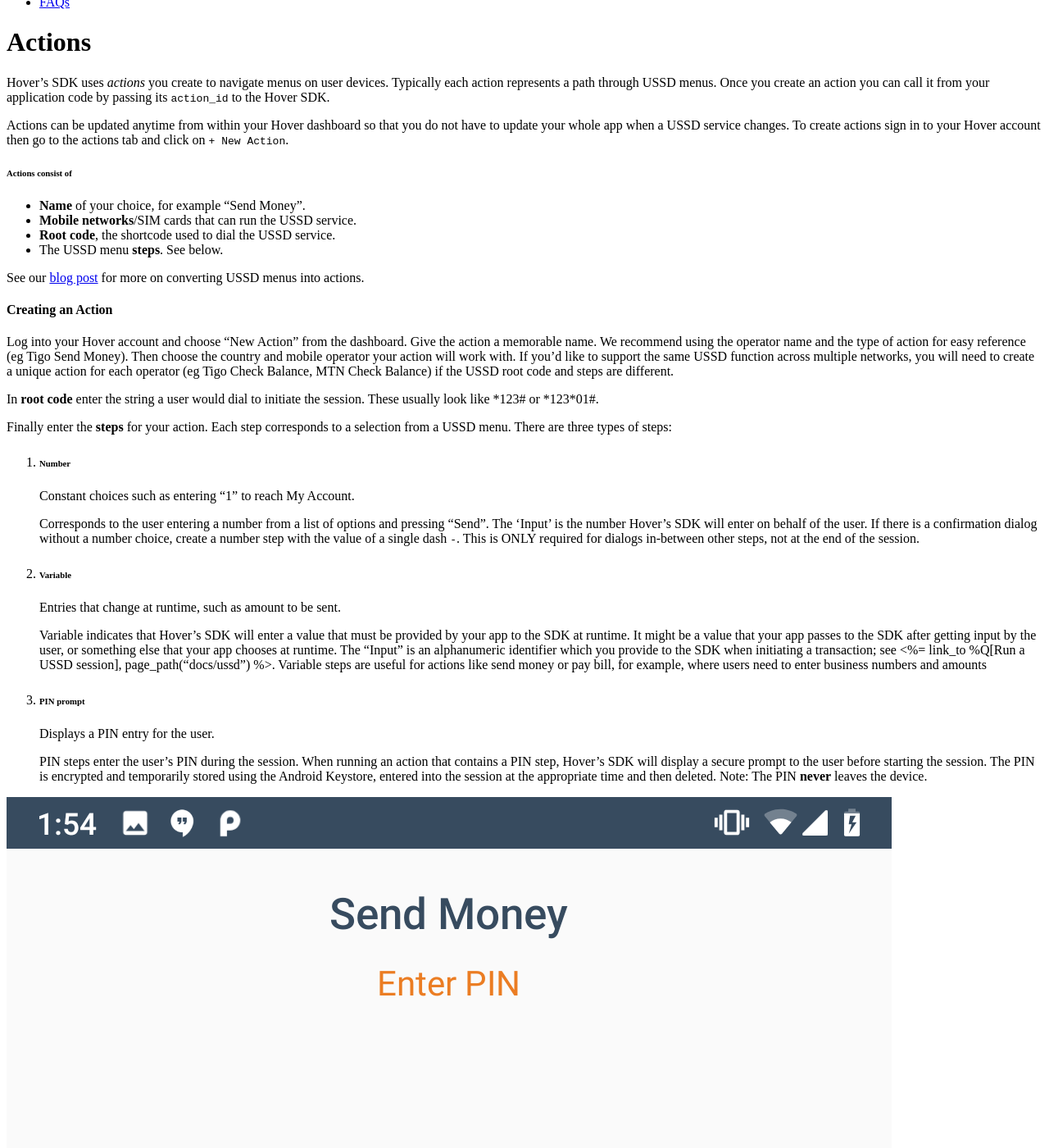
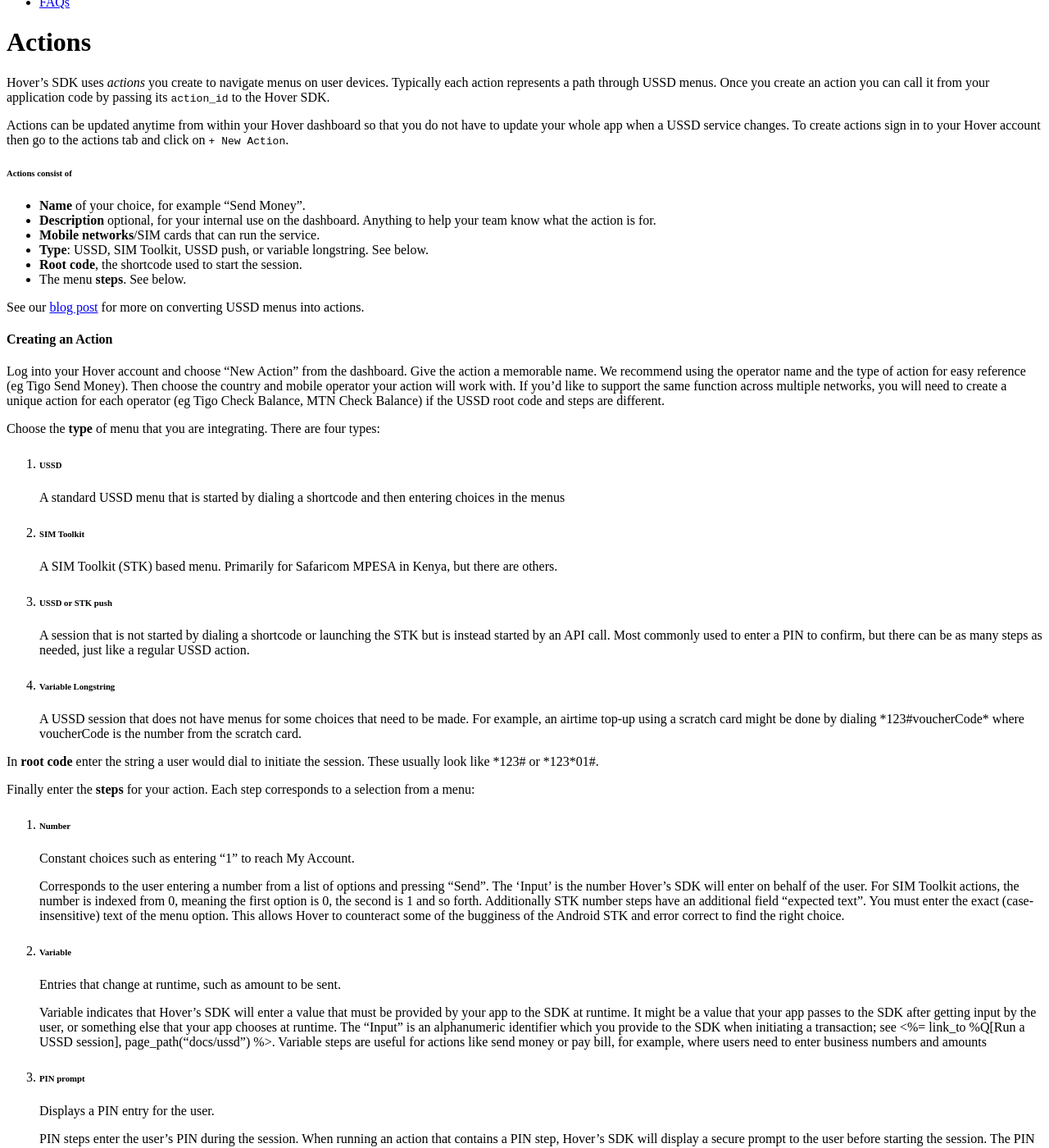
Before and after one commit to UseHover/hover-docs, a Jekyll site: the page built from actions.md, in a window 1280 px wide and 1400 px high, scrolled down 563 px. Shown: the whole window at 82% size. Built offline with Jekyll 4.4.1, drawn with Linux system fonts in a browser that asks for light colours; nearby versions of some CDN libraries; a style sheet for code colours, icons or effects is not loaded; some of the changed text lies outside the part shown.

Commit message:
Update to latest action types and fields (#3)
* Add action types and STK to docs

Added info about action types for USSD push and variable longstring. Added more info about STK and especially the expected text field for STK number choices

* Add Press OK step to quickstart

* Update ussd.md

Replace depreciated extra

* Replace depreciated extra

* Add input_extras to session result fields

* update extras fields in result

```diff
--- a/_includes/action_result.html
+++ b/_includes/action_result.html
@@ -2,7 +2,7 @@
 	<pre><code class="java" data-lang="java">@Override
 protected void onActivityResult (int requestCode, int resultCode, Intent data) {
 	if (requestCode == 0 &amp;&amp; resultCode == Activity.RESULT_OK) {
-		String[] sessionTextArr = data.getStringArrayExtra("ussd_messages");
+		String[] sessionTextArr = data.getStringArrayExtra("session_messages");
 		String uuid = data.getStringExtra("uuid");
 	} else if (requestCode == 0 &amp;&amp; resultCode == Activity.RESULT_CANCELED) {
 		Toast.makeText(this, "Error: " + data.getStringExtra("error"), Toast.LENGTH_LONG).show();
--- a/actions.md
+++ b/actions.md
@@ -12,9 +12,11 @@ Actions can be updated anytime from within your Hover dashboard so that you do n
 ###### Actions consist of
 
 -   **Name** of your choice, for example "Send Money".
--   **Mobile networks**/SIM cards that can run the USSD service.
--   **Root code**, the shortcode used to dial the USSD service.
--   The USSD menu **steps**. See below.
+-   **Description** optional, for your internal use on the dashboard. Anything to help your team know what the action is for.
+-   **Mobile networks**/SIM cards that can run the service.
+-   **Type**: USSD, SIM Toolkit, USSD push, or variable longstring. See below.
+-   **Root code**, the shortcode used to start the session.
+-   The menu **steps**. See below.
 
 <div class="call-out call-out-info">
     <p>See our <a target="_blank" href="https://medium.com/use-hover/45aa9dd9dfa">blog post</a> for more on converting USSD menus into actions.</p>
@@ -22,17 +24,36 @@ Actions can be updated anytime from within your Hover dashboard so that you do n
 
 #### Creating an Action
 
-Log into your Hover account and choose “New Action” from the dashboard. Give the action a memorable name. We recommend using the operator name and the type of action for easy reference (eg Tigo Send Money). Then choose the country and mobile operator your action will work with. If you’d like to support the same USSD function across multiple networks, you will need to create a unique action for each operator (eg Tigo Check Balance, MTN Check Balance) if the USSD root code and steps are different.
+Log into your Hover account and choose “New Action” from the dashboard. Give the action a memorable name. We recommend using the operator name and the type of action for easy reference (eg Tigo Send Money). Then choose the country and mobile operator your action will work with. If you’d like to support the same function across multiple networks, you will need to create a unique action for each operator (eg Tigo Check Balance, MTN Check Balance) if the USSD root code and steps are different.
+
+Choose the **type** of menu that you are integrating. There are four types:
+
+1.  ###### USSD
+
+    A standard USSD menu that is started by dialing a shortcode and then entering choices in the menus
+
+2.  ###### SIM Toolkit
+
+    A SIM Toolkit (STK) based menu. Primarily for Safaricom MPESA in Kenya, but there are others.
+
+3.  ###### USSD or STK push
+
+    A session that is not started by dialing a shortcode or launching the STK but is instead started by an API call. Most commonly used to enter a PIN to confirm, but there can be as many steps as needed, just like a regular USSD action.
+
+4.  ###### Variable Longstring
+
+    A USSD session that does not have menus for some choices that need to be made. For example, an airtime top-up using a scratch card might be done by dialing \*123#voucherCode\* where voucherCode is the number from the scratch card.
+
 
 In **root code** enter the string a user would dial to initiate the session. These usually look like \*123# or \*123\*01#.
 
-Finally enter the **steps** for your action. Each step corresponds to a selection from a USSD menu. There are three types of steps:
+Finally enter the **steps** for your action. Each step corresponds to a selection from a menu:
 
 1.  ###### Number
 
     Constant choices such as entering “1” to reach My Account.
 
-    Corresponds to the user entering a number from a list of options and pressing “Send”. The ‘Input’ is the number Hover’s SDK will enter on behalf of the user. If there is a confirmation dialog without a number choice, create a number step with the value of a single dash `-`. This is ONLY required for dialogs in-between other steps, not at the end of the session.
+    Corresponds to the user entering a number from a list of options and pressing “Send”. The ‘Input’ is the number Hover’s SDK will enter on behalf of the user. For SIM Toolkit actions, the number is indexed from 0, meaning the first option is 0, the second is 1 and so forth. Additionally STK number steps have an additional field "expected text". You must enter the exact (case-insensitive) text of the menu option. This allows Hover to counteract some of the bugginess of the Android STK and error correct to find the right choice.
 
 2.  ###### Variable
 
@@ -45,6 +66,12 @@ Finally enter the **steps** for your action. Each step corresponds to a selectio
     Displays a PIN entry for the user.
 
     PIN steps enter the user's PIN during the session. When running an action that contains a PIN step, Hover's SDK will display a secure prompt to the user before starting the session. The PIN is encrypted and temporarily stored using the Android Keystore, entered into the session at the appropriate time and then deleted. Note: The PIN **never** leaves the device.
+
+4.  ###### Press OK (no choice)
+
+    Press the confirm button - it usually says OK or Send, but this will press it regardless of the actual text.
+
+    This is used for dialogs that don't have any sort of entry or choices but are just confirmation. It is rare that you will actually need to use this: in most cases Hover confirms automatically after an entry is made or at the end of the session. This is only for cases where a confirmation needs to be made in the middle of the session.
 
 
 <div class="image-with-caption columns is-variable is-5">
```
Also changed, not shown: index.md (+1 -0 lines), parsing.md (+7 -1 lines), ussd.md (+7 -1 lines).
